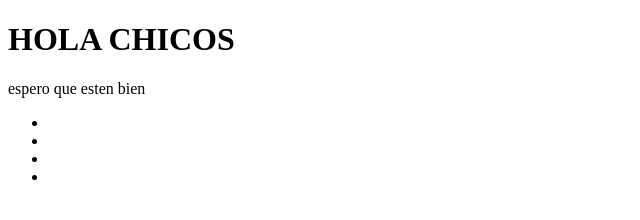
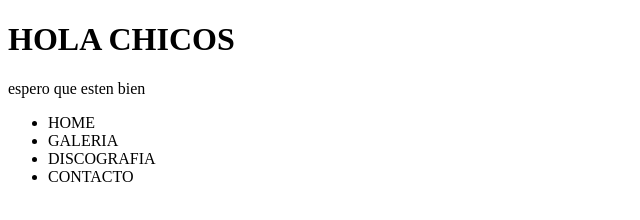
Before and after one commit to piamolteni/tercer_repo, a plain HTML site: page index.html in a window 1280 px wide. Shown: the whole page, without its empty margins (0-640 px from the left). Drawn offline with Linux system fonts and the light colour scheme.

Commit message:
NUEVO ARCHIVO + NUEVO CONTENIDO

```diff
--- /dev/null
+++ b/estilo.css
@@ -0,0 +1,4 @@
+h1{
+    color:red;
+    font-family: Verdana, Geneva, Tahoma, sans-serif;
+}
--- a/index.html
+++ b/index.html
@@ -10,10 +10,11 @@
     <h1>HOLA CHICOS </h1>
     <P>espero que esten bien</P>
     <ul>
-        <li></li>
-        <li></li>
-        <li></li>
-        <li></li>
+        <li>HOME</li>
+        <li>GALERIA</li>
+        <li>DISCOGRAFIA</li>
+        <li>CONTACTO</li>
     </ul>
+
 </body>
 </html>
```
